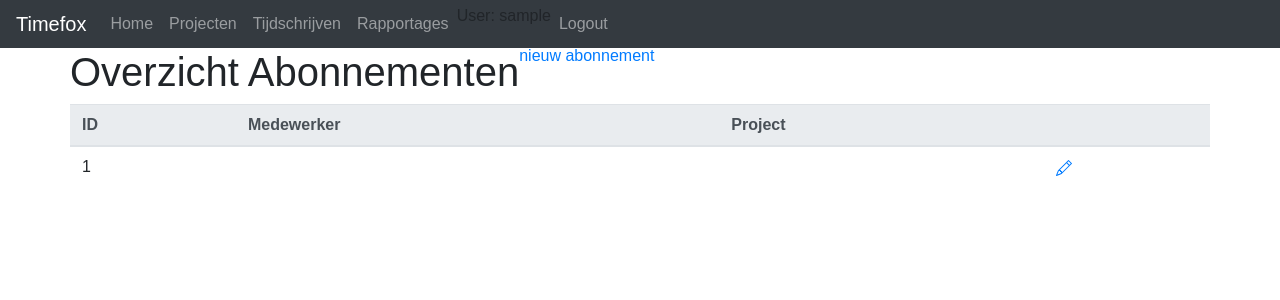
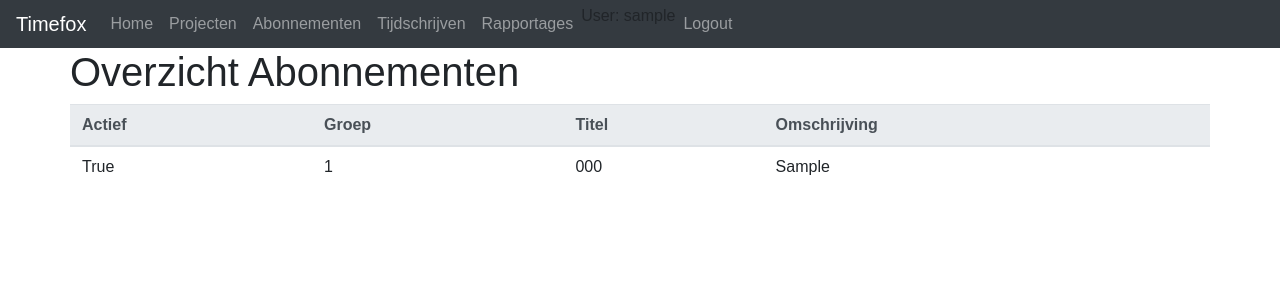
Before and after one commit to Arjan-He/timefox, a Django app: page /tijdschrijven/abonnementen in a window 1280 px wide. Shown: the top 300 px of the page. Run offline with Django 3.2, Linux system fonts and the light colour scheme; a user stored in the database is signed in; tables that the repository leaves empty hold one stand-in row (values such as "Sample post"); some libraries are stand-ins or nearby versions.

Commit message:
start abonnementenview

```diff
--- a/tijdschrijven/templates/abonnement.html
+++ /dev/null
@@ -1,47 +0,0 @@
-{% extends "base.html" %}
-{% block title %}<title>TimeFox - Abonnementen</title>{% endblock %}
-
-
-{% block content %}
-<h1>Overzicht Abonnementen</h1>
-
-<a href='abonnement/create/'>nieuw abonnement</a>
-<table class="table">
-  <thead class="thead-light">
-    <tr>
-      <th scope="col">ID</th>
-      <th scope="col">Medewerker</th>
-      <th scope="col">Project</th>
-      <th></th>
-
-    </tr>
-  </thead>
-  <tbody>
-
-
-
-    {% for abonnement in abonnementen %}
-
-    <tr>
-
-        <td scope="row">{{abonnement.id}}</td>
-        <td>{{abonnement.PersoonID.user.first_name}}  {{abonnement.PersoonID.user.last_name}}</td>
-        <td>{{abonnement.ProjectID.Titel}}</td>
-
-        <td>
-            <a href="abonnement/{{abonnement.id}}/urenSchrijven/">
-                <svg xmlns="http://www.w3.org/2000/svg" width="16" height="16" fill="currentColor" class="bi bi-pencil" viewBox="0 0 16 16">
-                <path d="M12.146.146a.5.5 0 0 1 .708 0l3 3a.5.5 0 0 1 0 .708l-10 10a.5.5 0 0 1-.168.11l-5 2a.5.5 0 0 1-.65-.65l2-5a.5.5 0 0 1 .11-.168l10-10zM11.207 2.5L13.5 4.793 14.793 3.5 12.5 1.207 11.207 2.5zm1.586 3L10.5 3.207 4 9.707V10h.5a.5.5 0 0 1 .5.5v.5h.5a.5.5 0 0 1 .5.5v.5h.293l6.5-6.5zm-9.761 5.175l-.106.106-1.528 3.821 3.821-1.528.106-.106A.5.5 0 0 1 5 12.5V12h-.5a.5.5 0 0 1-.5-.5V11h-.5a.5.5 0 0 1-.468-.325z"/>
-                </svg>
-            </a>
-
-        </td>
-
-    </tr>
-
-    {% endfor %}
-
-</tbody>
-</table>
-
-{% endblock %}
--- /dev/null
+++ b/tijdschrijven/templates/abonnementen.html
@@ -0,0 +1,36 @@
+{% extends "base.html" %}
+{% block title %}<title>TimeFox - Abonnementen</title>{% endblock %}
+
+
+{% block content %}
+<h1>Overzicht Abonnementen</h1>
+
+<table class="table">
+  <thead class="thead-light">
+    <tr>
+      <th scope="col">Actief</th>
+      <th scope="col">Groep</th>
+      <th scope="col">Titel</th>
+      <th scope="col">Omschrijving</th>
+    </tr>
+  </thead>
+  <tbody>
+
+
+
+    {% for abonnement in abonnementen %}
+
+    <tr>
+
+        <td>{{abonnement.actief}}</td>
+        <td>{{abonnement.project__groep}}</td>
+        <td>{{abonnement.project__titel}}</td>
+        <td>{{abonnement.project__omschrijving}}</td>
+    </tr>
+
+    {% endfor %}
+
+</tbody>
+</table>
+
+{% endblock %}
--- a/tijdschrijven/templates/base.html
+++ b/tijdschrijven/templates/base.html
@@ -35,6 +35,7 @@
           <ul class="navbar-nav mr-auto">
                 <li class='nav-item'><a class='nav-link' href="{% url 'index' %}">Home</a></li>
                 <li class='nav-item'><a class='nav-link' href="{% url 'projecten' %}">Projecten</a></li>
+                <li class='nav-item'><a class='nav-link' href="{% url 'abonnementen' %}">Abonnementen</a></li>
                 <li class='nav-item'><a class='nav-link' href="{% url 'urenschrijven' %}">Tijdschrijven</a></li>
                 <li class='nav-item'><a class='nav-link' href="{% url 'rapportage' %}">Rapportages</a></li>
                 <!-- New block added for user authentication -->
--- a/tijdschrijven/views.py
+++ b/tijdschrijven/views.py
@@ -18,10 +18,17 @@
 
 @login_required
 def projecten(request):
-    projecten = Abonnement.objects.filter(persoon=request.user.id).values('id','project__titel','project__omschrijving','project__geldigvan','project__geldigtot')
+    projecten = Abonnement.objects.filter(persoon=request.user.id).values('id', 'project__titel', 'project__omschrijving', 'project__geldigvan', 'project__geldigtot')
     projecten_dict = {'projecten': projecten}
     # Render the HTML template index.html with the data in the context variable
-    return render(request, 'projecten.html',context = projecten_dict )
+    return render(request, 'projecten.html', context=projecten_dict)
+
+@login_required
+def abonnementen(request):
+    abonnementen = Abonnement.objects.filter(persoon=request.user.id, zichtbaarheid=True).values('id', 'actief', 'project__groep', 'project__titel', 'project__omschrijving')
+    context = {'abonnementen': abonnementen}
+    # Render the HTML template index.html with the data in the context variable
+    return render(request, 'abonnementen.html', context)
 
 
 class ProjectCreate(CreateView):
@@ -47,12 +54,6 @@
 class ProjectDelete(DeleteView):
     model = Project
     success_url = reverse_lazy('projecten')
-
-
-def abonnementen(request):
-    abonnementen = Abonnement.objects.all()
-    context = {'abonnementen': abonnementen, }
-    return render(request, 'abonnement.html', context=context)
 
 
 class AbonnementCreate(CreateView):
```
